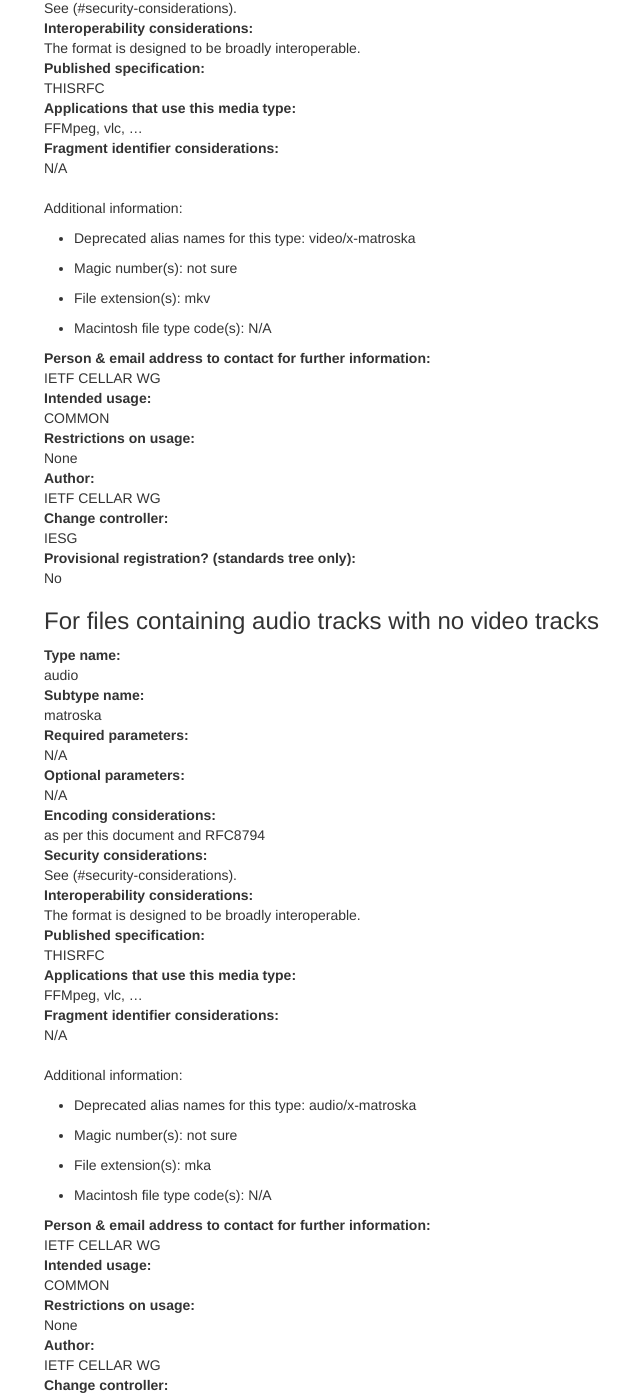
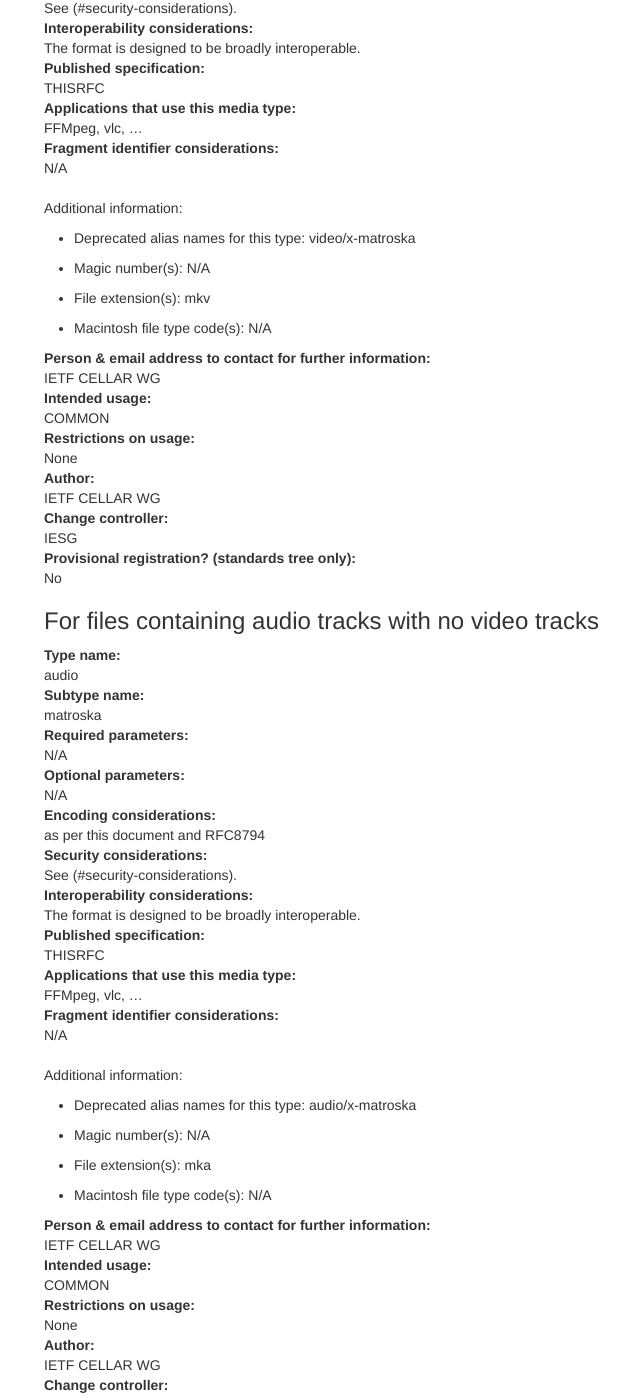
Before and after one commit to ietf-wg-cellar/matroska-specification, a Jekyll site: the page built from iana.md, in a window 1280 px wide and 1400 px high, scrolled down 686 px. Shown: the whole window, without its empty margins (261-901 px from the left). Built offline with Jekyll 4.4.1, drawn with Linux system fonts in a browser that asks for light colours; our own code applies the rules of GitHub Pages for plain Markdown files; some of the changed text lies outside the part shown.

Commit message:
not sure is N/A in media types
There's no magic number other than the one in the EBML header. Then we need to
check if there's audio and/or video tracks.

```diff
--- a/iana.md
+++ b/iana.md
@@ -54,7 +54,7 @@ Additional information:
 
   - Deprecated alias names for this type: video/x-matroska
 
-  - Magic number(s): not sure
+  - Magic number(s): N/A
 
   - File extension(s): mkv
 
@@ -114,7 +114,7 @@ Additional information:
 
   - Deprecated alias names for this type: audio/x-matroska
 
-  - Magic number(s): not sure
+  - Magic number(s): N/A
 
   - File extension(s): mka
 
@@ -174,7 +174,7 @@ Additional information:
 
   - Deprecated alias names for this type: video/matroska-3d
 
-  - Magic number(s): not sure
+  - Magic number(s): N/A
 
   - File extension(s): mk3d
 
```
